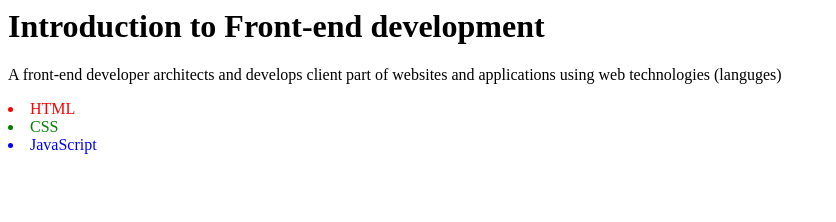
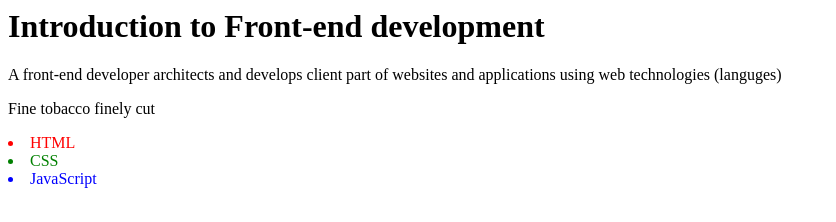
Before and after one commit to andjelamilovanovi/front-end-development, a plain HTML site: page index.html in a window 1280 px wide. Shown: the whole page, without its empty margins (0-836 px from the left). Drawn offline with Linux system fonts and the light colour scheme.

Commit message:
New Paragraph added

```diff
--- a/index.html
+++ b/index.html
@@ -1,5 +1,6 @@
  <h1>Introduction to Front-end development</h1>
  <p>A front-end developer architects and develops client part of websites and applications using web technologies (languges)</p>
+ <p> Fine tobacco finely cut
 <u1>
 <li style="color: red;">HTML</li>
 <li style="color: green;">CSS</li>
```
